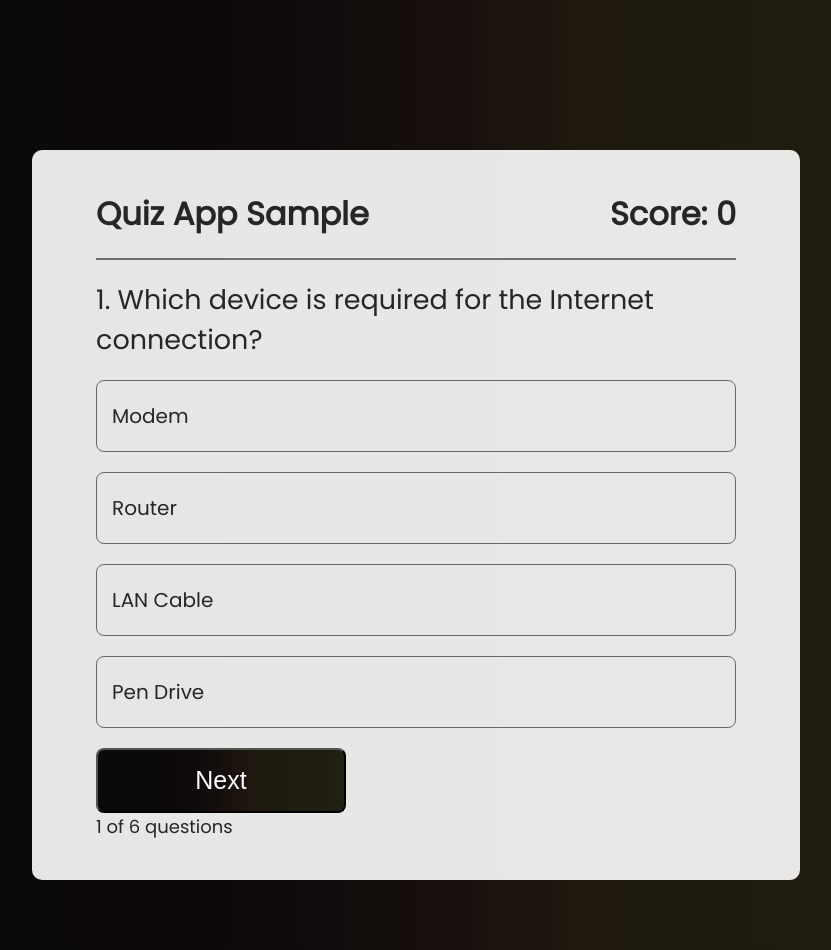
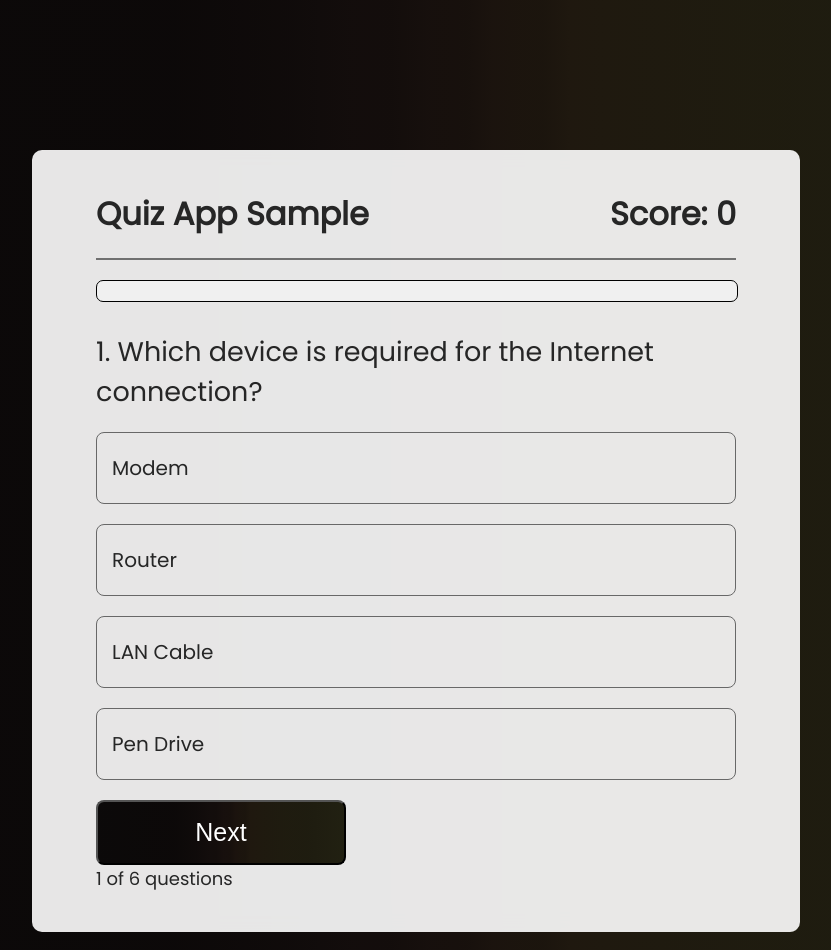
Before and after one commit to Ham12-3/AWS_cloud_developer_quiz, a React (Vite) app: page / in a window 1280 px wide. Both pictures are taken after typing "Sample" into the empty fields and a click on the button "Submit". Shown: the whole page, without its empty margins (224-1055 px from the left). Built offline with nearby package versions, Linux system fonts and the light colour scheme.

Commit message:
updating the codebase

```diff
--- /dev/null
+++ b/src/components/ProgressBar/ProgressBar.css
@@ -0,0 +1,17 @@
+.progress-bar-container {
+    width: 100%;
+    height: 20px;
+    background-color: #f0f0f0;
+    border-radius: 7px;
+    margin-bottom: 10px;
+    border-color: black;
+    border-style: solid;
+  border-width: 1.5px;
+  }
+
+  .progress-bar {
+    height: 100%;
+    border-radius: 4px;
+
+
+  }
--- /dev/null
+++ b/src/components/ProgressBar/ProgressBar.jsx
@@ -0,0 +1,26 @@
+import React from "react";
+import "./ProgressBar.css";
+
+const ProgressBar = ({ index, total }) => {
+  const progress = (index / total) * 100;
+
+  let color;
+  if (progress < 50) {
+    color = "red";
+  } else if (progress === 50) {
+    color = "darkyellow";
+  } else {
+    color = "green";
+  }
+
+  return (
+    <div className="progress-bar-container">
+      <div
+        className="progress-bar"
+        style={{ width: `${progress}%`, backgroundColor: color }}
+      ></div>
+    </div>
+  );
+};
+
+export default ProgressBar;
--- a/src/components/Quiz/Quiz.jsx
+++ b/src/components/Quiz/Quiz.jsx
@@ -2,6 +2,7 @@ import React, { useState, useRef, useEffect } from "react";
 import "./Quiz.css";
 import { data } from "../../assets/data";
 import MeterAnimation from "../animation/Animation";
+import ProgressBar from "../ProgressBar/ProgressBar";
 
 const Quiz = ({ userName }) => {
   const [name, setName] = useState(userName || "");
@@ -94,6 +95,7 @@ const Quiz = ({ userName }) => {
             </>
           ) : (
             <>
+             <ProgressBar index={index} total={data.length} />
               <h2>
                 {index + 1}. {question.question}
               </h2>
```
